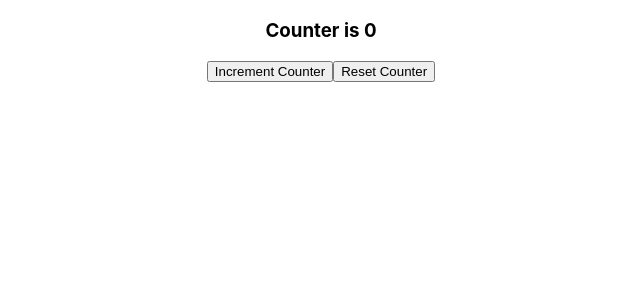
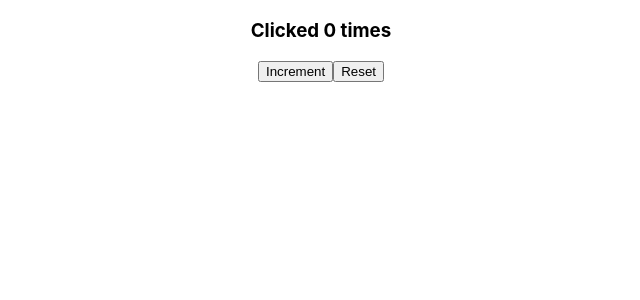
Before and after one commit to satyabratasaha-me/reactjs-training, a React (Create React App) app: page / in a window 1280 px wide. Shown: the top 300 px of the page, without its empty margins (319-959 px from the left). Built offline with nearby package versions, Linux system fonts and the light colour scheme.

Commit message:
2.2_Add Counter for Functional & Class based Component

```diff
--- a/src/App.js
+++ b/src/App.js
@@ -1,11 +1,13 @@
 import CompanyCeo from './containers/CompanyCeo'
 import './App.css';
 import {Counter} from './components/Counter';
+import FunctionalComponent from './components/FnctionalComponent';
+import ClassComponent from './components/ClassComponent';
 
 function App() {
   return (
     <div className="App">
-      <Counter/>
+      <FunctionalComponent/>
     </div>
   );
 }
--- /dev/null
+++ b/src/components/ClassComponent.js
@@ -0,0 +1,38 @@
+import React, { Component } from 'react'
+
+
+class ClassComponent extends Component{
+
+    constructor(props){
+        super(props)
+        this.state = {
+            'counter' : 0
+        }
+    }
+
+    incrementHandler = (counter) => {
+        this.setState({
+            'counter' : counter + 1
+        })
+        console.log(this.state.counter)
+    }
+
+    resetHandler = () => {
+        this.setState({
+            counter: 0
+        })
+    }
+
+    render(){
+        return(
+            <React.Fragment>
+                <h3>Clicked {this.state.counter} times</h3>
+                <button style= {{color:'blue'}} onClick={this.incrementHandler.bind(this,this.state.counter)}>Increment</button>
+                <button style= {{color:'red'}} onClick={this.resetHandler.bind(this)}>Reset</button>
+            </React.Fragment>
+        )
+    }
+}
+
+
+export default ClassComponent
--- /dev/null
+++ b/src/components/FnctionalComponent.js
@@ -0,0 +1,33 @@
+import React, { useState } from 'react';
+
+
+
+const FunctionalComponent = () => {
+
+    const [counter, setCounter] = useState(0)
+
+    const incrementHanler = (event, counter) =>{
+        setCounter((counter)=>{
+            return(
+                counter + 1
+            )
+        })
+        console.log(`clicked `, counter)
+    }
+
+    const resetHandler =  () => {
+        setCounter(()=>{
+            return 0
+        })
+    }
+
+    return(
+        <React.Fragment>
+            <h3>Clicked {counter} times</h3>
+            <button onClick={(event)=>incrementHanler(event,counter)}>Increment</button>
+            <button onClick={(event)=>resetHandler(event)}>Reset</button>
+        </React.Fragment>
+    )
+}
+
+export default FunctionalComponent
```
